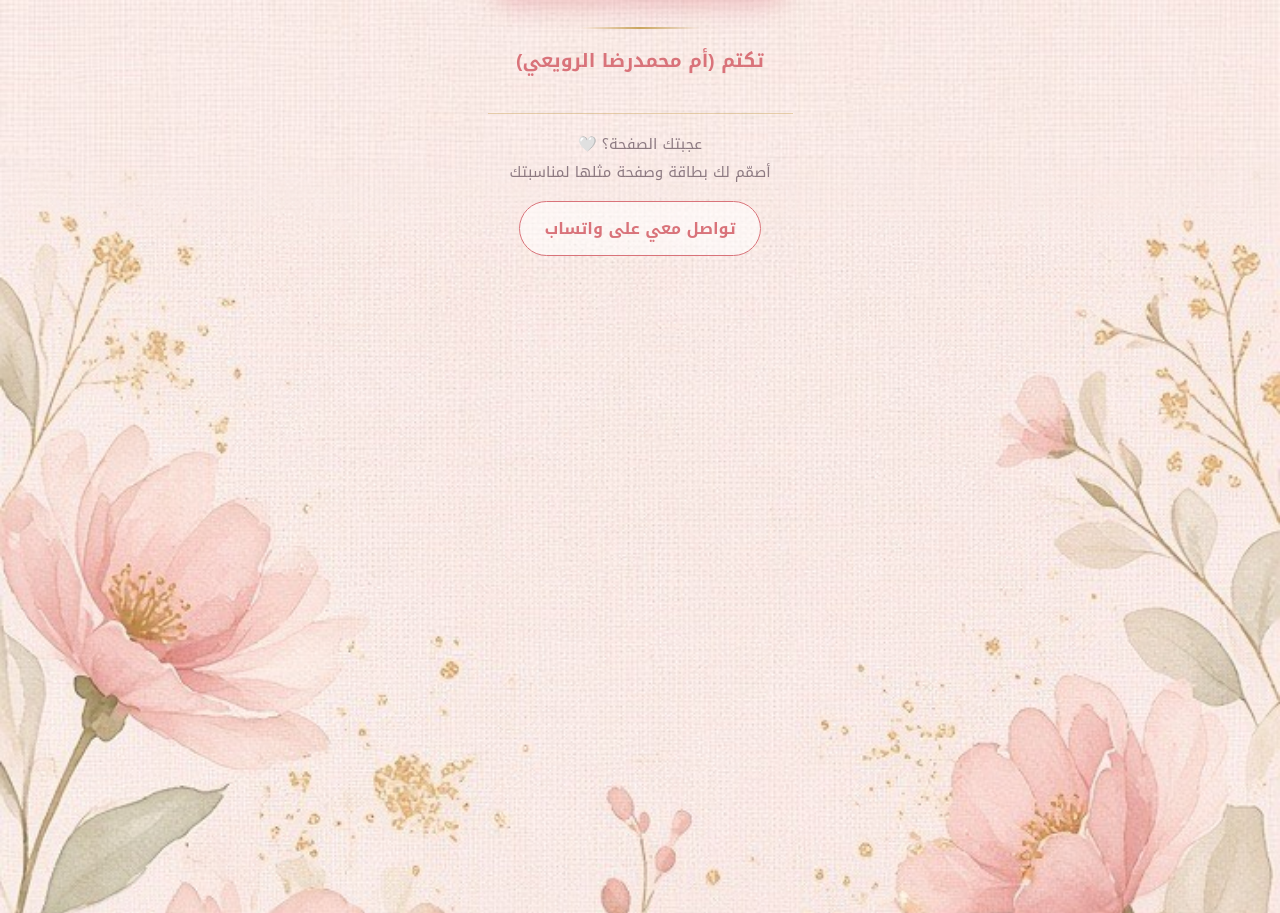
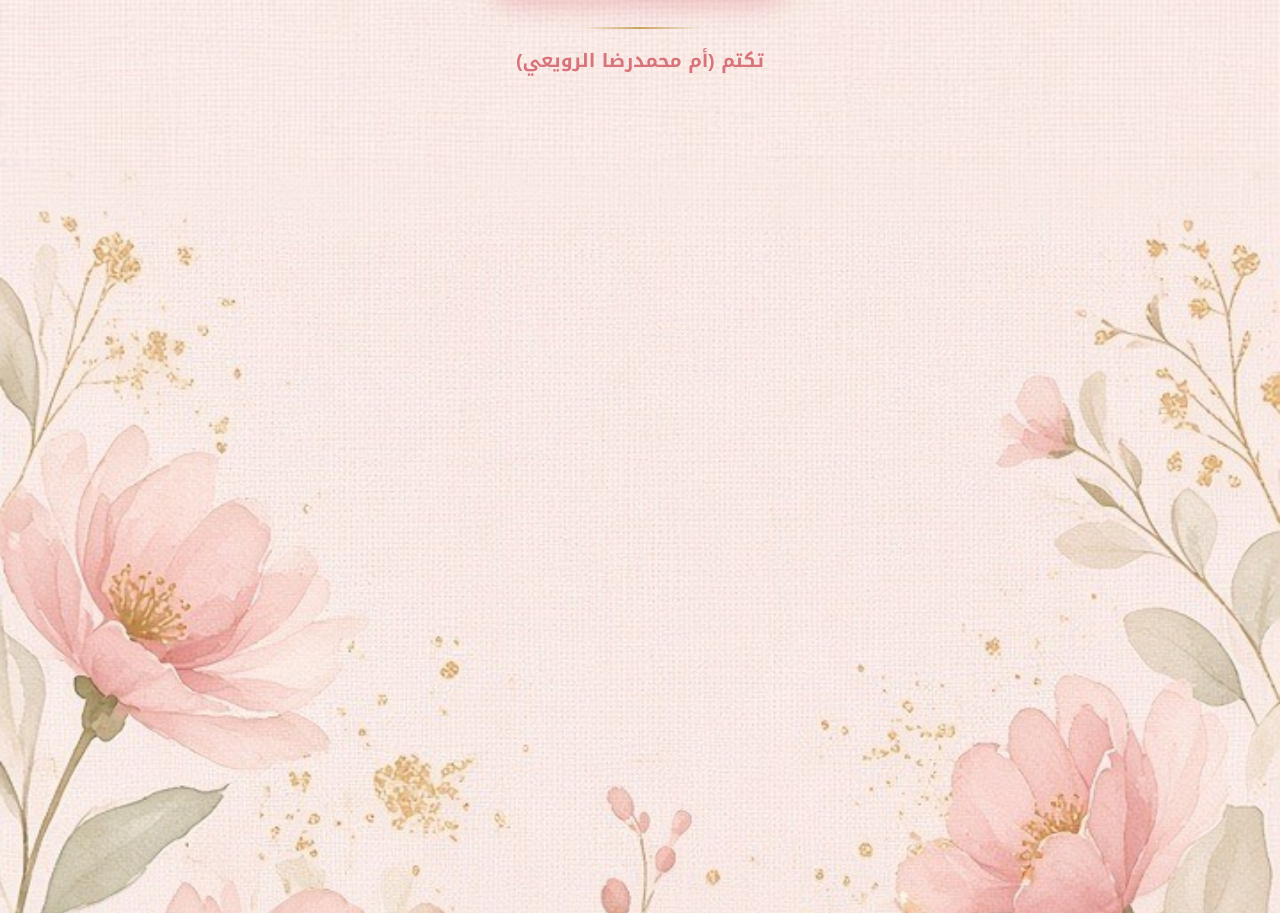
Before and after one commit to mrmr57/fatima-visit, a plain HTML site: page index.html in a window 1280 px wide. Shown: the part 4695-5608 px from the top of the page. Drawn offline with Linux system fonts and the light colour scheme.

Commit message:
Remove contact section

```diff
--- a/index.html
+++ b/index.html
@@ -107,10 +107,6 @@ html.cm section,html.cm .petal{opacity:0!important}
   افتح الموقع في الخرائط</a>
 <div class="rule rv d4" style="width:120px;margin:30px auto 14px"></div>
 <div class="sig rv d4">تكتم (أم محمدرضا الرويعي)</div>
-<div class="contact">
- <p class="rv">عجبتك الصفحة؟ 🤍<br>أصمّم لك بطاقة وصفحة مثلها لمناسبتك</p>
- <a class="rv d1" href="https://wa.me/966578538760" target="_blank">تواصل معي على واتساب</a>
-</div>
 </section>
 <script>
 const io=new IntersectionObserver(es=>es.forEach(e=>{if(e.isIntersecting)e.target.classList.add('in')}),{threshold:.25});
```
